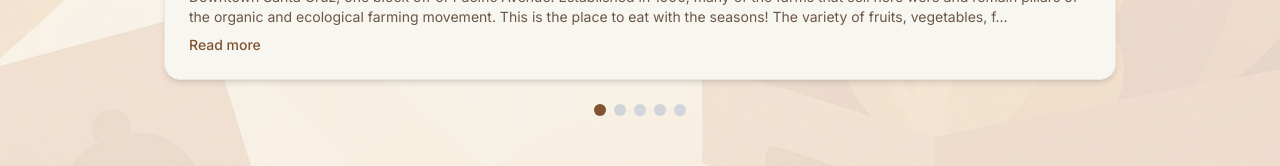
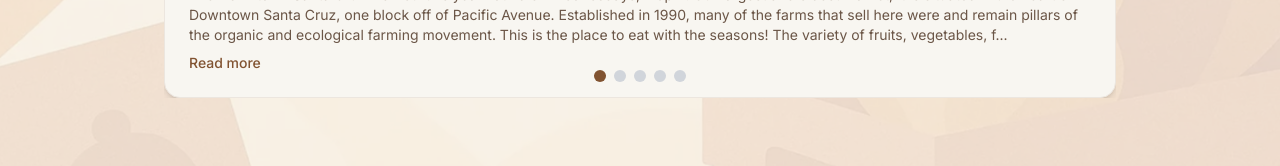
Before and after one commit to aravadhikari05/farmer-feast, a Next.js app: page /markets in a window 1280 px wide. Shown: the part 582-748 px from the top of the page. Built offline with nearby package versions, Linux system fonts and the light colour scheme.

Commit message:
added transition for markets

```diff
--- a/components/features/marketList.tsx
+++ b/components/features/marketList.tsx
@@ -1,13 +1,14 @@
 "use client";
 
-import { useState } from "react";
+import { useState} from "react";
 import MarketCard from "../ui/marketCard";
 import marketData from "@/market-info.json";
 import { ChevronLeft, ChevronRight } from "lucide-react";
-import { motion, useScroll, useTransform, useSpring } from "framer-motion";
+import { motion, AnimatePresence, useScroll, useTransform, useSpring } from "framer-motion";
 
 export default function MarketCarousel() {
   const [currentIndex, setCurrentIndex] = useState(0);
+  const [direction, setDirection] = useState(0); // Track animation direction: -1 for left, 1 for right
   const markets = marketData.markets;
   const { scrollY } = useScroll();
 
@@ -15,18 +16,22 @@
   const bgYSmooth = useSpring(bgY, { damping: 20, stiffness: 100 });
 
   const goToPrevious = () => {
+    setDirection(-1); // Going left
     const isFirstMarket = currentIndex === 0;
     const newIndex = isFirstMarket ? markets.length - 1 : currentIndex - 1;
     setCurrentIndex(newIndex);
   };
 
   const goToNext = () => {
+    setDirection(1); // Going right
     const isLastMarket = currentIndex === markets.length - 1;
     const newIndex = isLastMarket ? 0 : currentIndex + 1;
     setCurrentIndex(newIndex);
   };
 
   const goToSlide = (slideIndex: number) => {
+    // Set direction based on index comparison
+    setDirection(slideIndex > currentIndex ? 1 : -1);
     setCurrentIndex(slideIndex);
   };
 
@@ -43,7 +48,7 @@
 
       <div className="relative z-10 flex items-center justify-center w-full min-h-[calc(100vh)]">
         <div className="relative w-full px-4 overflow-visible">
-          {/* Navigation Arrows - OUTSIDE the card container for better visibility */}
+          {/* Navigation Arrows */}
           <div className="absolute top-1/2 -translate-y-1/2 -left-4 sm:-left-6 md:-left-8 lg:-left-12 z-50">
             <button
               onClick={goToPrevious}
@@ -64,9 +69,24 @@
             </button>
           </div>
 
-          <div className="max-w-5xl mx-auto relative">
+          <div className="max-w-5xl mx-auto relative min-h-[500px] flex items-center justify-center overflow-hidden">
+            <AnimatePresence custom={direction} mode="wait">
+                <motion.div
+                key={currentMarket.name}
+                custom={direction}
+                initial={{
+                  opacity: 0,
+                  x: direction * 50 // Moves in from right or left based on direction
+                }}
+                animate={{ opacity: 1, x: 0 }}
+                exit={{
+                  opacity: 0,
+                  x: direction * -50 // Exits to right or left based on direction
+                }}
+                transition={{ duration: 0.4, ease: "easeInOut" }}
+                className="w-full"
+                >
                 <MarketCard
-              key={currentMarket.name}
                   name={currentMarket.name}
                   image_url={currentMarket.image_url}
                   location={currentMarket.location}
@@ -75,14 +95,16 @@
                   features={currentMarket.features}
                   about={currentMarket.about}
                 />
+                </motion.div>
+            </AnimatePresence>
 
             {/* Dots navigation */}
-            <div className="flex justify-center gap-2 mt-6">
+            <div className="flex justify-center gap-2 mt-6 absolute bottom-4 left-0 right-0">
               {markets.map((_, marketIndex) => (
                 <button
                   key={marketIndex}
                   onClick={() => goToSlide(marketIndex)}
-                  className={`w-3 h-3 rounded-full ${
+                  className={`w-3 h-3 rounded-full transition-colors ${
                     currentIndex === marketIndex ? "bg-primary" : "bg-gray-300"
                   }`}
                   aria-label={`Go to market ${marketIndex + 1}`}
```
Lines whose indentation alone changed are shown as unchanged.
